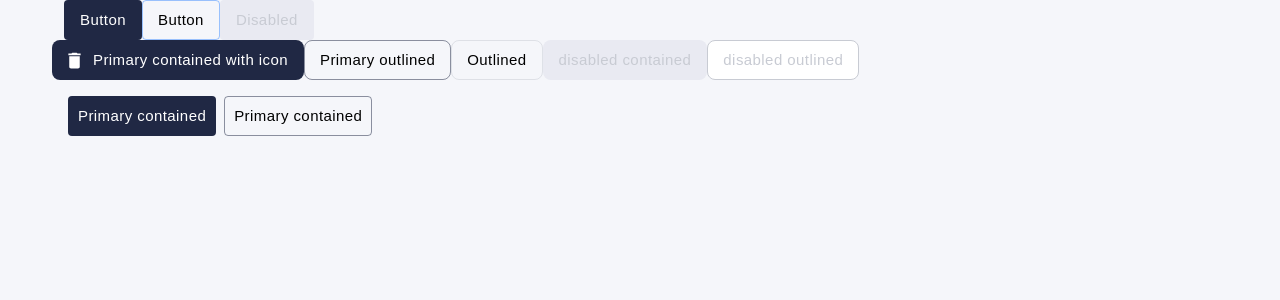
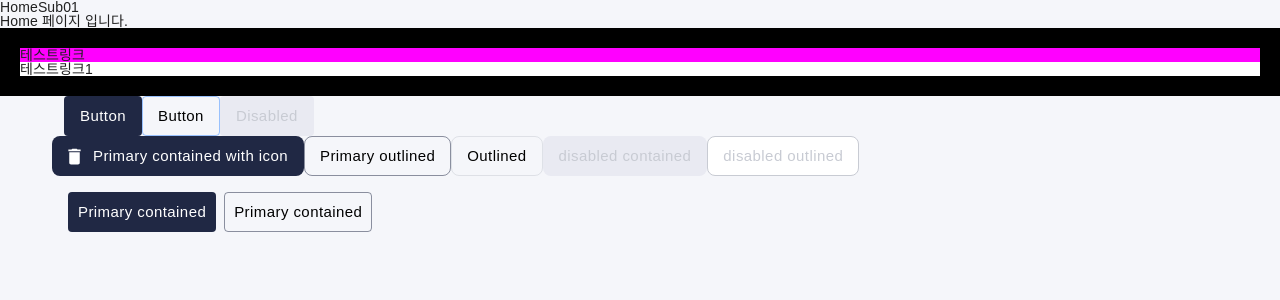
Before and after one commit to myommyo/power, a React (Create React App) app: page / in a window 1280 px wide. Shown: the top 300 px of the page. Built offline with nearby package versions, Linux system fonts and the light colour scheme.

Commit message:
라우터 추가

```diff
--- a/src/App.js
+++ b/src/App.js
@@ -1,6 +1,7 @@
 import * as React from 'react';
 import Button from '@mui/material/Button';
 import CssBaseline from '@mui/material/CssBaseline';
+import { BrowserRouter, Route, Routes} from "react-router-dom";
 import Grid from '@mui/material/Grid';
 import Container from '@mui/material/Container';
 import { ThemeProvider } from '@mui/material/styles';
@@ -11,12 +12,26 @@ import Stack from '@mui/material/Stack';
 import DeleteIcon from '@mui/icons-material/Delete';
 import Buttons from './components/Buttons';
 
+//페이지 추가
+import Home from './pages/Home';
+import Sub01 from './pages/Sub01';
+
 export default function App() {
 
   return (
     <ThemeProvider theme={theme}>
+      <CssBaseline />
+      <BrowserRouter>
+        <div className="App">
+          <Routes>
+            <Route path="/" element={<Home />} />
+            <Route path="/sub01" element={<Sub01 />} />
+          </Routes>
+        </div>
+      </BrowserRouter>
+
+
       <Container component="main">
-        <CssBaseline />
         <Grid container >
           <Buttons />
         <Button color="primary" variant="contained" size='icon' startIcon={<DeleteIcon />}>
--- /dev/null
+++ b/src/pages/Home.css
@@ -0,0 +1,3 @@
+.list{background-color: black;padding:20px;}
+.list .c01{background-color:fuchsia;}
+.list .c02{background-color:white;}
--- /dev/null
+++ b/src/pages/Home.js
@@ -0,0 +1,22 @@
+import * as React from 'react';
+import { Link } from 'react-router-dom';
+import "./Home.css";
+
+
+export default function Home() {
+  return(
+    <>
+    <div>
+      <Link to={'/'}>Home</Link>
+      <Link to={'/sub01'}>Sub01</Link>
+    </div>
+
+    <div>Home 페이지 입니다.</div>
+    <ul class="list">
+      <li class="c01" ><a href="#">테스트링크</a></li>
+      <li class="c02"><a href="#">테스트링크1</a></li>
+    </ul>
+
+    </>
+  );
+}
--- /dev/null
+++ b/src/pages/Sub01.js
@@ -0,0 +1,16 @@
+import * as React from 'react';
+import { Link } from 'react-router-dom';
+
+
+export default function Sub01() {
+  return(
+    <>
+    <div>
+      <Link to={'/'}>Home</Link>
+      <Link to={'/sub01'}>Sub01</Link>
+    </div>
+
+    <div>sub01 페이지 입니다.</div>
+    </>
+  );
+}
```
